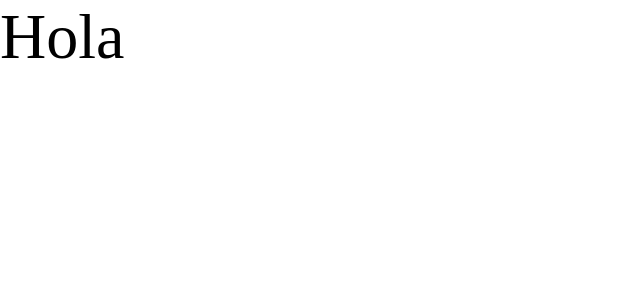
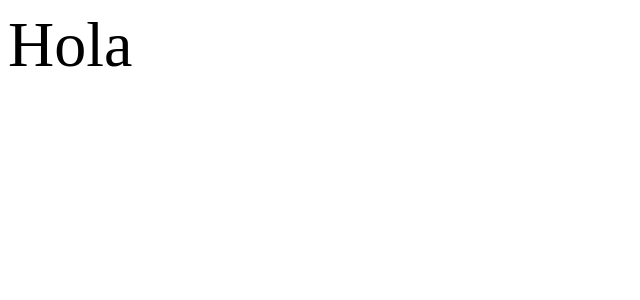
Before and after one commit to CrgioYalux/study.pomodoro, a React (Create React App) app: page / in a window 1280 px wide. Shown: the top 300 px of the page, without its empty margins (0-640 px from the left). Built offline with nearby package versions, Linux system fonts and the light colour scheme.

Commit message:
feat: create a base button class

```diff
--- a/src/sass/_base.scss
+++ b/src/sass/_base.scss
@@ -1,7 +1,11 @@
-*,
-*::before,
-*::after {
-	margin: 0;
-	padding: 0;
-	box-sizing: border-box;
+.base-button {
+	font-family: sans-serif;
+	font-size: 1rem;
+	text-transform: lowercase;
+	padding: 0.2em 0;
+	color: whitesmoke;
+	background-color: black;
+	border: 0;
+	border-radius: 999px;
+	cursor: pointer;
 }
```
